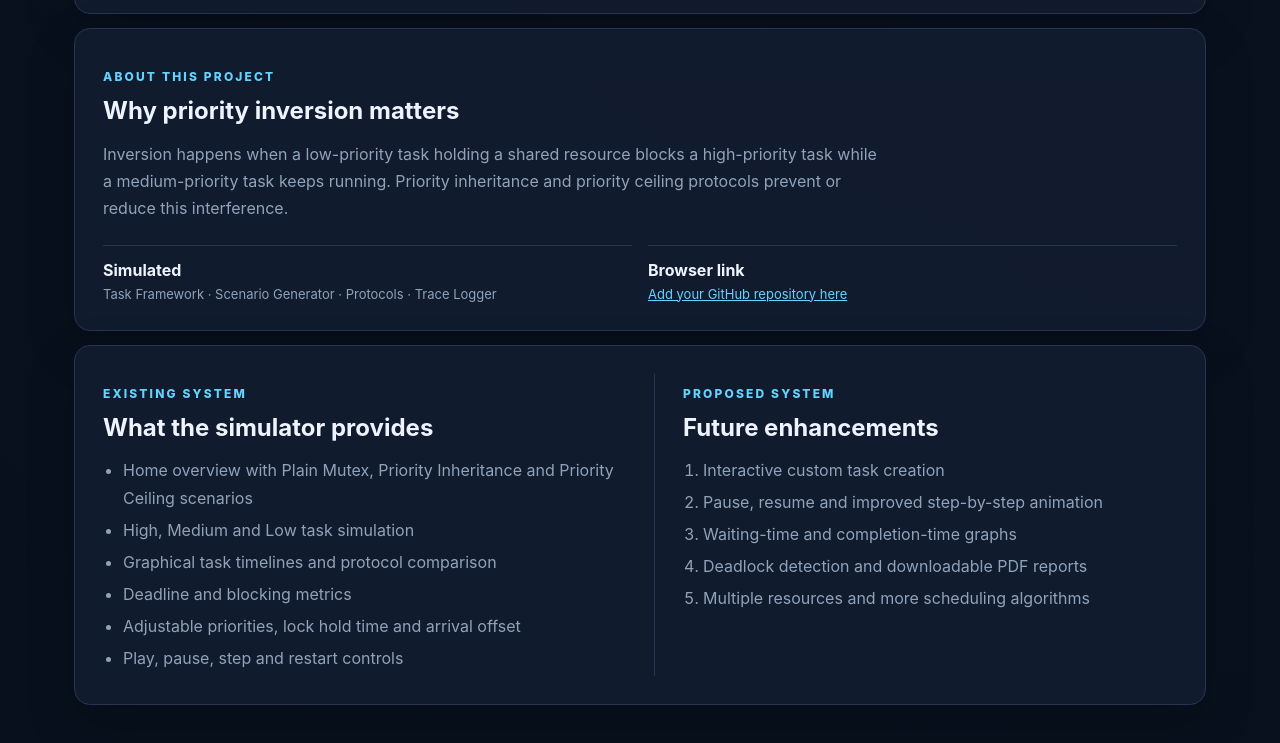
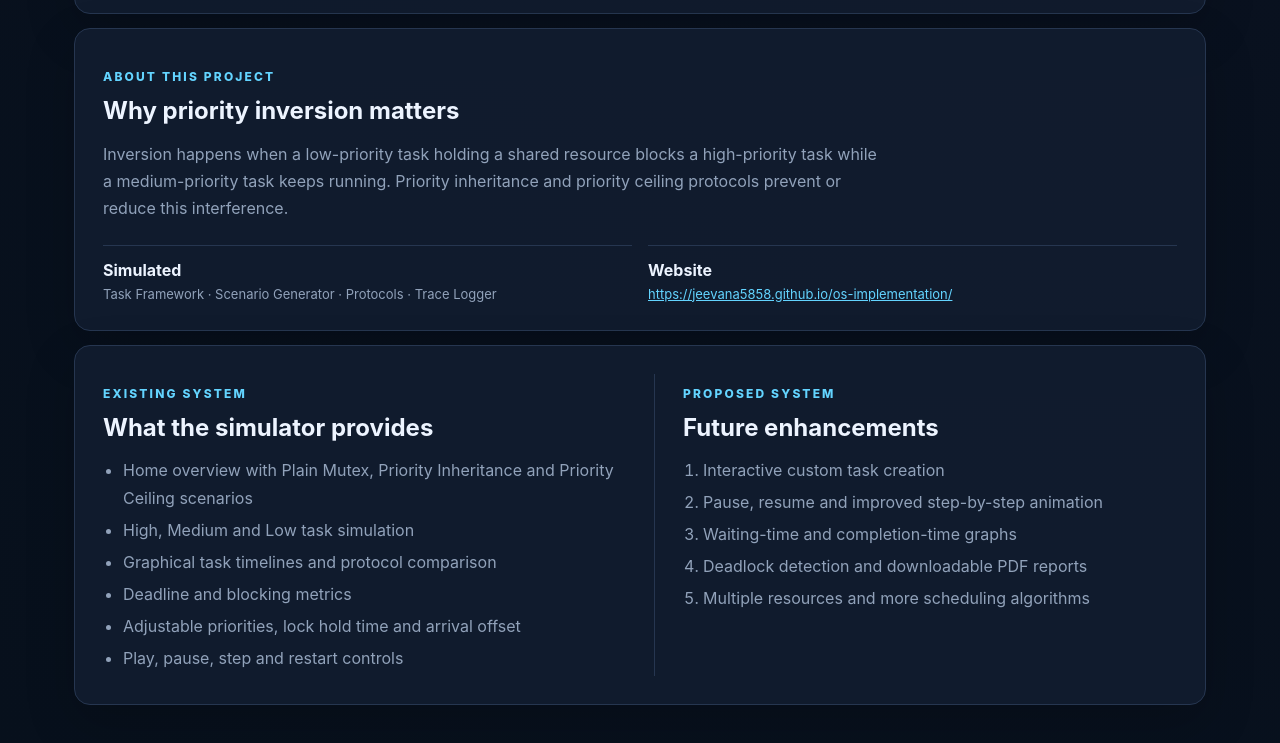
Before and after one commit to jeevana5858/os-implementation, a plain HTML site: page index.html in a window 1280 px wide. Shown: the part 833-1576 px from the top of the page. Drawn offline with Linux system fonts and the light colour scheme.

Commit message:
Update links to public website

```diff
--- a/index.html
+++ b/index.html
@@ -20,7 +20,7 @@
       <h1>InversionLab</h1>
       <p class="subtitle">Compare Plain Mutex, Priority Inheritance, and Priority Ceiling.</p>
     </div>
-    <a class="repo-link" href="#about">About the project ↓</a>
+    <a class="repo-link" href="https://jeevana5858.github.io/os-implementation/#about">About the project ↓</a>
   </header>
 
   <div class="top-actions"><button id="openLogin" class="auth-button">Sign in</button></div>
@@ -98,7 +98,7 @@
       <p class="eyebrow">ABOUT THIS PROJECT</p>
       <h2>Why priority inversion matters</h2>
       <p>Inversion happens when a low-priority task holding a shared resource blocks a high-priority task while a medium-priority task keeps running. Priority inheritance and priority ceiling protocols prevent or reduce this interference.</p>
-      <div class="about-grid"><div><b>Simulated</b><span>Task Framework · Scenario Generator · Protocols · Trace Logger</span></div><div><b>Browser link</b><a href="https://github.com/YOUR-USERNAME/inversionlab">Add your GitHub repository here</a></div></div>
+      <div class="about-grid"><div><b>Simulated</b><span>Task Framework · Scenario Generator · Protocols · Trace Logger</span></div><div><b>Website</b><a href="https://jeevana5858.github.io/os-implementation/">https://jeevana5858.github.io/os-implementation/</a></div></div>
     </section>
 
     <section class="panel project-scope">
```
